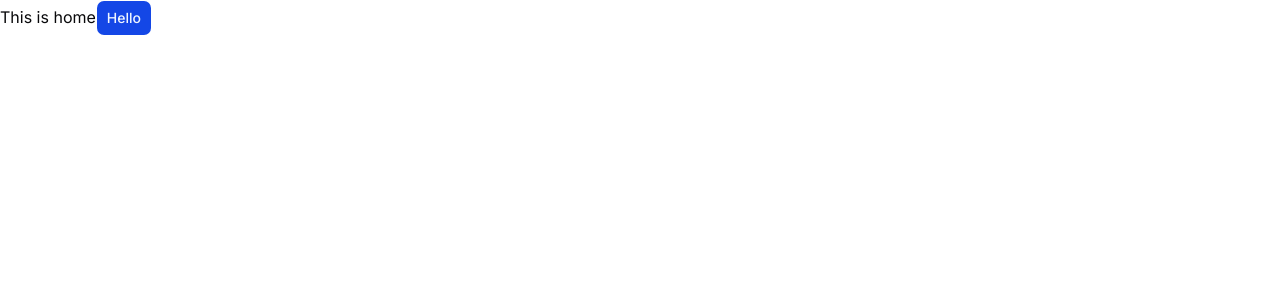
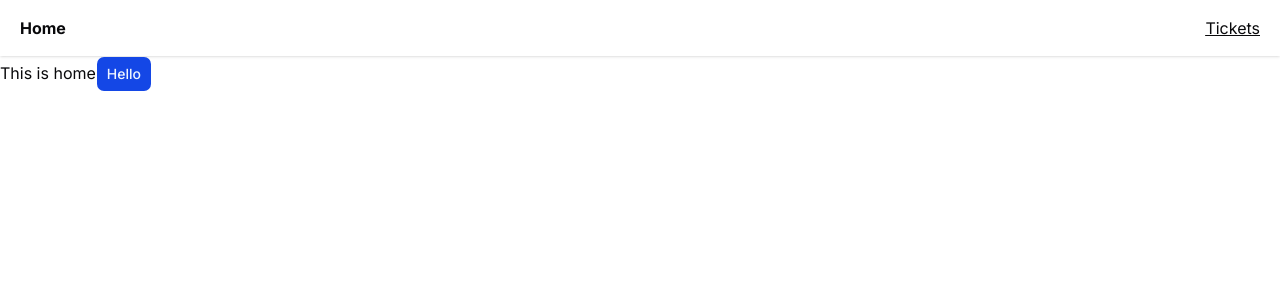
Before and after one commit to Poya-Faraji/ticket-bounty, a Next.js app: page / in a window 1280 px wide. Shown: the top 300 px of the page. Built offline with nearby package versions, Linux system fonts and the light colour scheme.

Commit message:
[ADD] header component

```diff
--- a/src/app/layout.tsx
+++ b/src/app/layout.tsx
@@ -1,5 +1,7 @@
 import type { Metadata } from "next";
 import { Geist, Geist_Mono, Inter, Roboto } from "next/font/google";
+
+import HeaderComponent from "@/components/header/header-component";
 
 import { cn } from "@/lib/utils";
 
@@ -45,7 +47,10 @@ export default function RootLayout({
         robotoHeading.variable,
       )}
     >
-      <body>{children}</body>
+      <body>
+        <HeaderComponent />
+        <main>{children}</main>
+      </body>
     </html>
   );
 }
--- /dev/null
+++ b/src/app/tickets/page.tsx
@@ -0,0 +1,5 @@
+import type { ReactNode } from "react";
+
+export default function Page(): ReactNode {
+  return <div>page</div>;
+}
--- /dev/null
+++ b/src/components/header/header-component.tsx
@@ -0,0 +1,20 @@
+import type { ReactNode } from "react";
+
+import Link from "next/link";
+
+export default function HeaderComponent(): ReactNode {
+  return (
+    <header className="px-5 py-4 shadow-sm">
+      <nav>
+        <ul className="flex justify-between">
+          <li className="font-bold hover:text-primary">
+            <Link href="/">Home</Link>
+          </li>
+          <li className="underline hover:text-primary">
+            <Link href="tickets">Tickets</Link>
+          </li>
+        </ul>
+      </nav>
+    </header>
+  );
+}
```
Also changed, not shown: src/components/header/header.module.css (added, +13 -0 lines).
